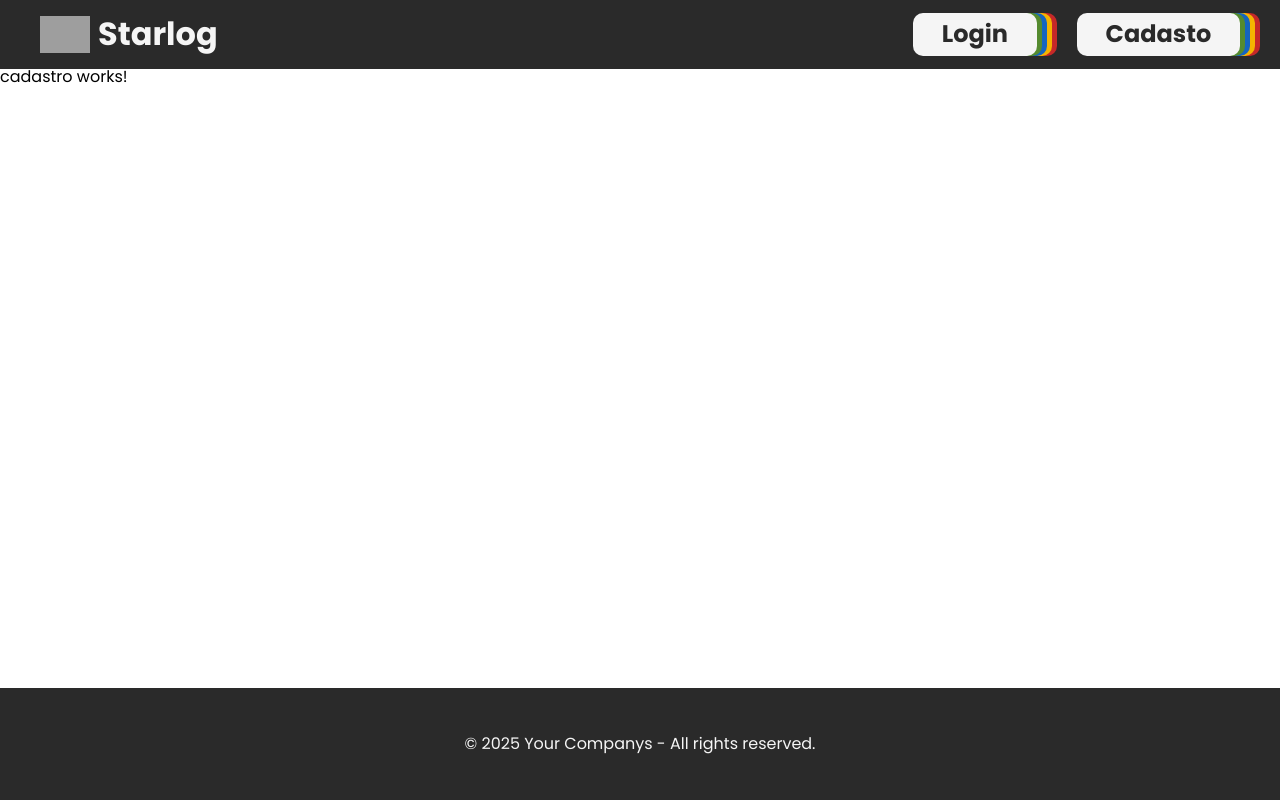
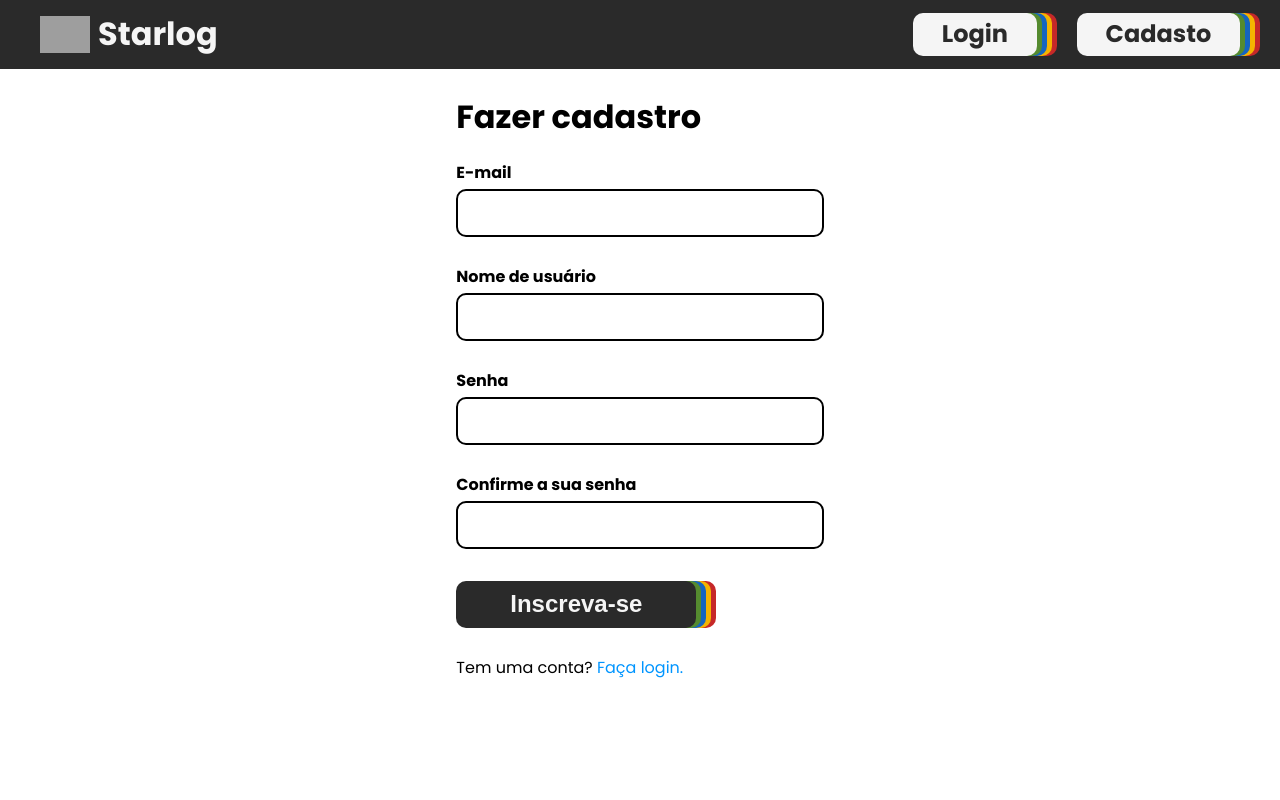
Before and after one commit to pauloroberto3/Starlog, an Angular app: page /cadastro in a window 1280 px wide. Shown: the top 800 px of the page. Built offline with nearby package versions, Linux system fonts and the light colour scheme; grey boxes are pictures that could not be loaded.

Commit message:
Adicionando cadastro

```diff
--- a/src/app/pages/cadastro/cadastro.component.css
+++ b/src/app/pages/cadastro/cadastro.component.css
@@ -0,0 +1,65 @@
+main{
+    display: flex;
+    justify-content: center;
+    align-items: center;
+    gap: 5em;
+    flex: 1;
+    flex-wrap: wrap;
+}
+
+.cadastro__principal{
+    display: flex;
+    flex-direction: column;
+    gap: 2em;
+    margin: 2em;
+}
+
+h2{
+    font-size: 2em;
+    font-weight:bolder;
+    color: #000000;
+}
+
+.cadastro__texto{
+    font-size: 1em;
+    font-weight: bold;
+    margin-bottom: 0.5em;
+}
+
+.cadastro__aviso a{
+    text-decoration: none;
+    color:#0095FF;
+}
+
+.cadastro__input{
+    width: 25em;
+    border: solid 2px #000000;
+    border-radius: 10px;
+    padding: 12px 15px;
+    font-family: var(--fonte-principal);
+
+}
+
+.cadastro__botao{
+    color: var(--branco);
+    background: var(--preto);
+    border: none;
+    border-radius: 10px;
+    padding: 0.4em 2em;
+    width: 10em;
+    font-size: 1.5rem;
+    font-weight: bold;
+    cursor: pointer;
+    box-shadow:
+      5px 0 0 0 var(--verde),
+      10px 0 0 0 var(--azul),
+      15px 0 0 0 var(--amarelo),
+      20px 0 0 0 var(--vermelho);
+}
+
+.cadastro__imagem{
+    background-color: var(--preto);
+    padding: 15em;
+    border-radius: 15px;
+    margin-top: 5em;
+}
--- a/src/app/pages/cadastro/cadastro.component.html
+++ b/src/app/pages/cadastro/cadastro.component.html
@@ -1,3 +1,30 @@
-<p>
-  cadastro works!
-</p>
+<main>
+  <div class="cadastro__principal">
+    <h2>Fazer cadastro</h2>
+    <div>
+      <p class="cadastro__texto">E-mail</p>
+      <input type="email" class="cadastro__input">
+    </div>
+    <div>
+      <p class="cadastro__texto">Nome de usuário</p>
+      <input type="text" class="cadastro__input">
+    </div>
+    <div>
+      <p class="cadastro__texto">Senha</p>
+      <input type="email" class="cadastro__input">
+    </div>
+    <div>
+      <p class="cadastro__texto">Confirme a sua senha</p>
+      <input type="text" class="cadastro__input">
+    </div>
+
+    <button class="cadastro__botao" routerLink="cadastro">Inscreva-se</button>
+
+    <p class="cadastro__aviso">Tem uma conta? <a routerLink="cadastro"> Faça login.</a></p>
+
+  </div>
+
+  <div class="cadastro__imagem">
+    <img src="/starlog/src/assets/Logo.svg" alt="Logo Starlog">
+  </div>
+</main><div class="cadastro__principal">
--- a/src/app/pages/login/login.component.html
+++ b/src/app/pages/login/login.component.html
@@ -12,7 +12,7 @@
 
     <button class="login__botao" routerLink="cadastro">Entrar</button>
 
-    <p class="login__aviso">Tem uma conta? <a routerLink="cadastro">Inscreva-se gratuitamente</a></p>
+    <p class="login__aviso">Não tem uma conta? <a routerLink="cadastro">Inscreva-se gratuitamente</a></p>
 
   </div>
 
--- a/src/styles.css
+++ b/src/styles.css
@@ -54,6 +54,7 @@ table {
     --amarelo: #F4B400;
     --azul: #1565C0;
     --verde: #558B2F;
+	--cinza: #454545;
 	--fonte-principal: "Poppins", sans-serif;
 }
 
```
